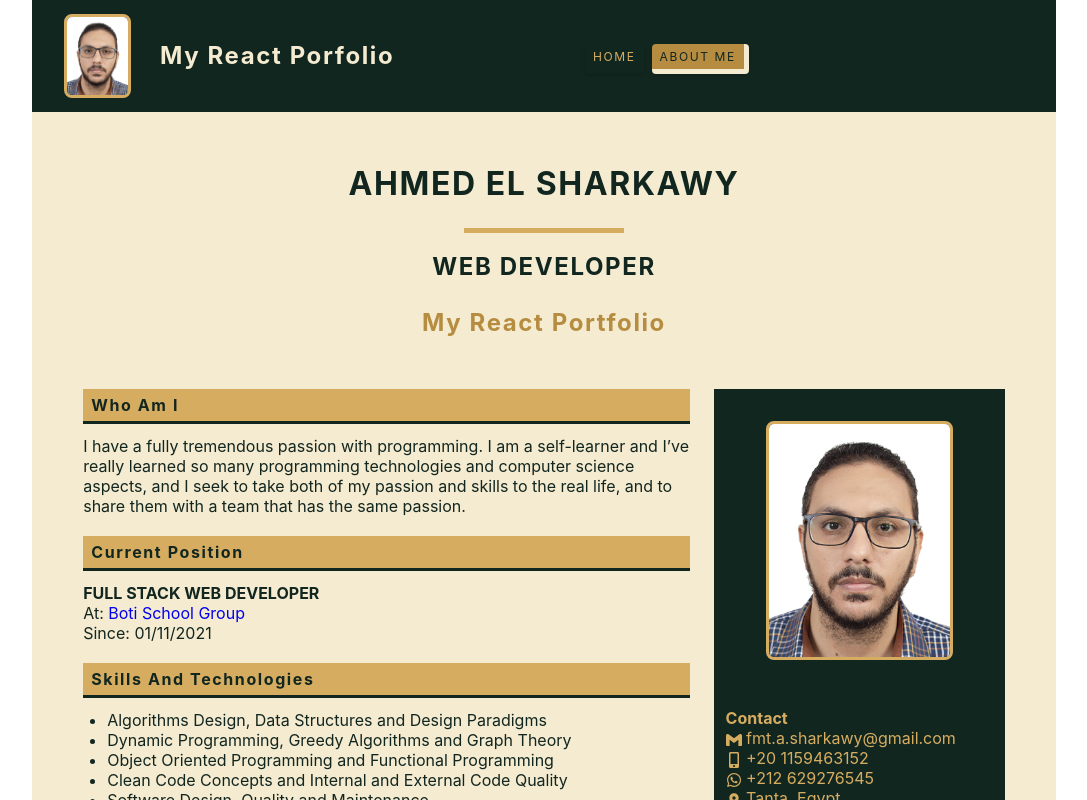
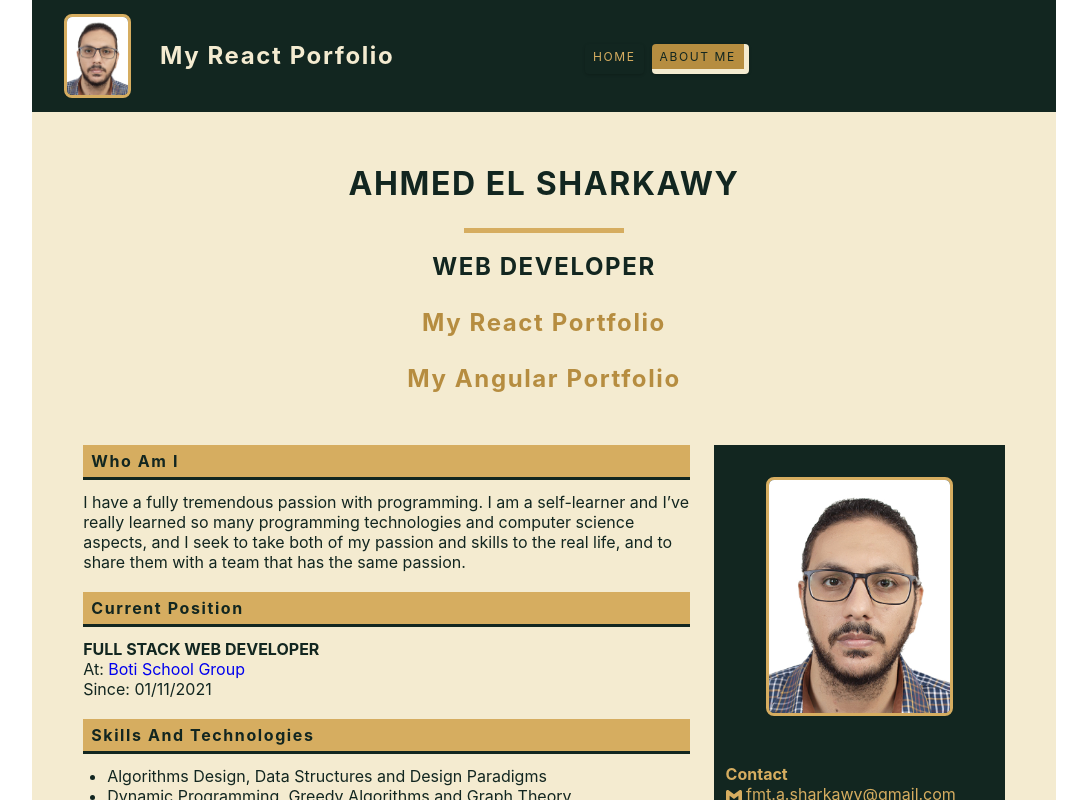
Before and after one commit to Ahmed-AlSharkawy/00-my-react-portfolio, a React (Create React App) app: page /about in a window 1280 px wide. Shown: the top 800 px of the page, without its empty margins (96-1183 px from the left). Built offline with nearby package versions, Linux system fonts and the light colour scheme.

Commit message:
added angular site

```diff
--- a/src/Pages/AboutMe.js
+++ b/src/Pages/AboutMe.js
@@ -14,6 +14,11 @@ const AboutMe = () => {
       <h4 className='title margin-top'>
         <Link to='/' style={{ color: 'var(--clr-palette-tan' }}>
           My React Portfolio
+        </Link>
+      </h4>
+      <h4 className='title margin-top'>
+        <Link to='https://ng-recipes.netlify.app/' style={{ color: 'var(--clr-palette-tan' }}>
+          My Angular Portfolio
         </Link>
       </h4>
 
```
